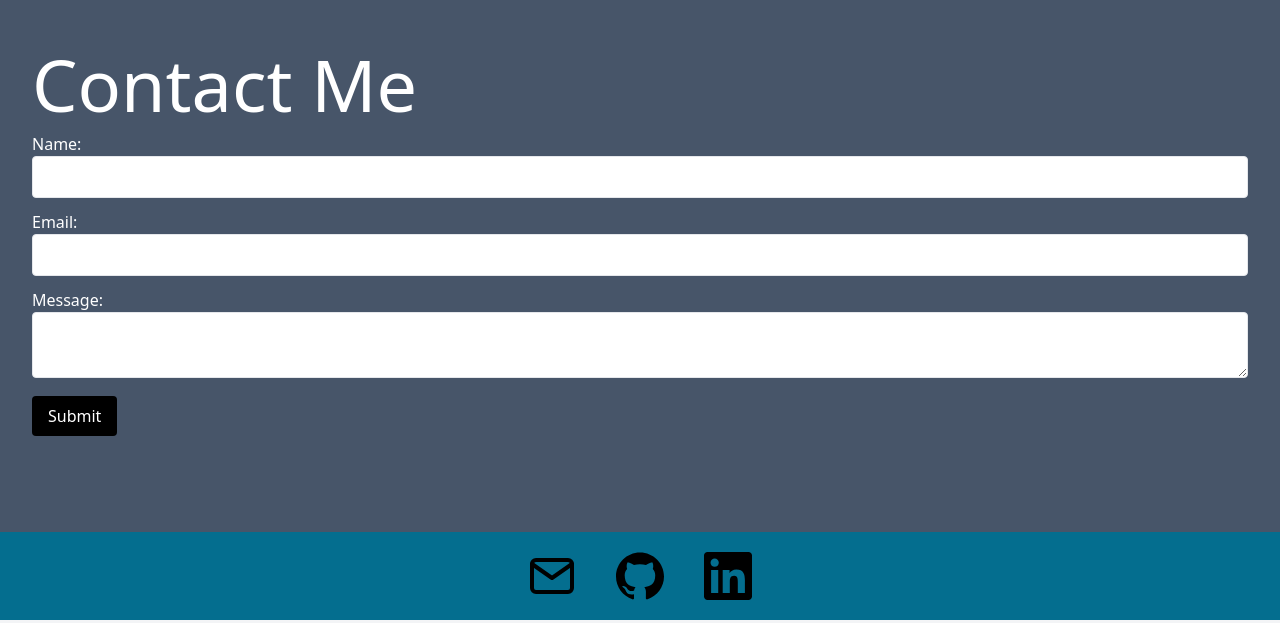
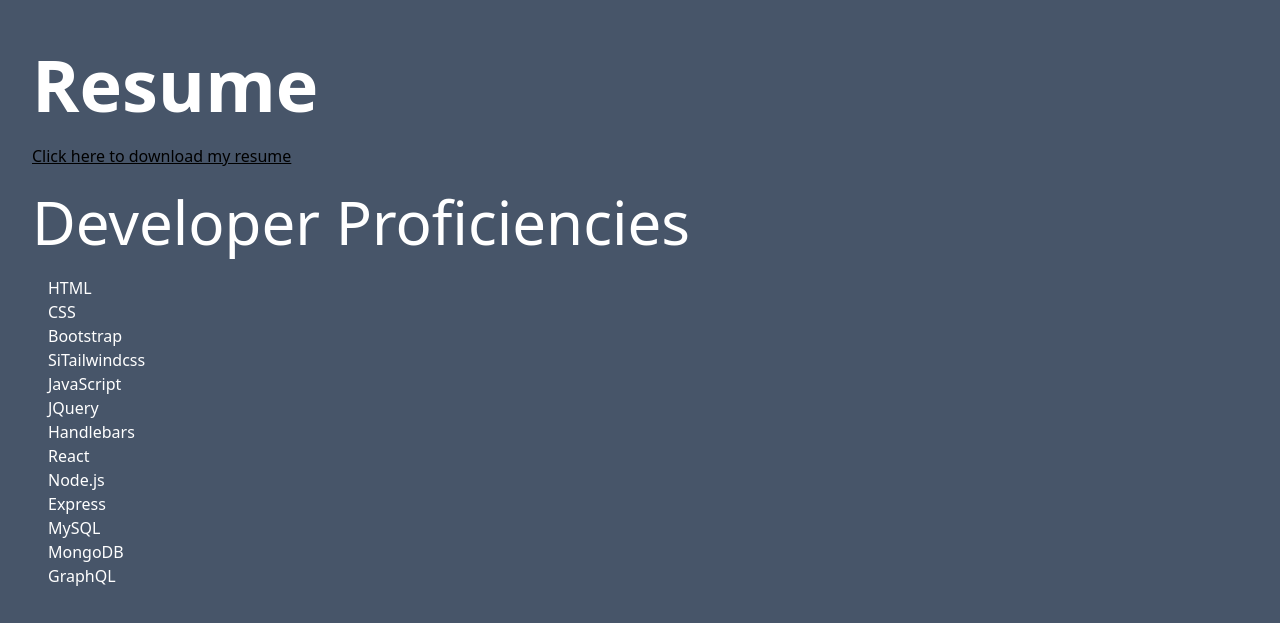
Before and after one commit to josh4got/Dev-Portfolio, a React (Create React App) app in the folder dev-portfolio-app/: page / in a window 1280 px wide. Shown: the part 1517-2140 px from the top of the page. Built offline with nearby package versions, Linux system fonts and the light colour scheme.

Commit message:
added component

```diff
--- a/dev-portfolio-app/src/App.js
+++ b/dev-portfolio-app/src/App.js
@@ -4,6 +4,7 @@
 import Footer from './components/Footer';
 import Projects from './components/Projects';
 import ContactForm from './components/ContactForm';
+import Resume from './components/Resume';
 
 function App() {
   return (
@@ -11,6 +12,7 @@
 <Header />
 <About />
 <Projects />
+<Resume />
 <ContactForm />
 <Footer />
     </div>
--- a/dev-portfolio-app/src/components/Header.js
+++ b/dev-portfolio-app/src/components/Header.js
@@ -15,9 +15,9 @@
 {/* Menu */}
 <div className='hidden md:flex ml-auto'>
   <ul className='flex gap-3'>
-    <li className='hover:text-[#046E8F]'><a href="#home">Home</a></li>
+    <li className='hover:text-[#046E8F]'><a href="#about">About</a></li>
     <li className='hover:text-[#046E8F]'><a href="#projects">Projects</a></li>
-    <li className='hover:text-[#046E8F]'><a href="#about">About</a></li>
+    <li className='hover:text-[#046E8F]'><a href="#resume">Resume</a></li>
     <li className='hover:text-[#046E8F]'><a href="#contact">Contact</a></li>
   </ul>
 </div>
--- /dev/null
+++ b/dev-portfolio-app/src/components/Resume.js
@@ -0,0 +1,35 @@
+import React from 'react';
+import ResumePDF from '../assets/Joshua Bott Resume-2.pdf';
+function Resume() {
+  return (
+    <div className='bg-slate-600 py-24 px-8'>
+      <h1 className='text-4xl sm:text-7xl font-bold text-white'>Resume</h1>
+      <br></br>
+      <p className='text-white'>
+        <a className="text-black underline"href={ResumePDF} download>
+        Click here to download my resume
+        </a>
+      </p>
+      <br></br>
+      <h2 className='text-3xl sm:text-6xl text-white'>Developer Proficiencies</h2>
+      <br></br>
+      <ul className='text-white'>
+        <li>HTML</li>
+        <li>CSS</li>
+        <li>Bootstrap</li>
+        <li>SiTailwindcss</li>
+        <li>JavaScript</li>
+        <li>JQuery</li>
+        <li>Handlebars</li>
+        <li>React</li>
+        <li>Node.js</li>
+        <li>Express</li>
+        <li>MySQL</li>
+        <li>MongoDB</li>
+        <li>GraphQL</li>
+      </ul>
+    </div>
+  );
+}
+
+export default Resume;
```
Also changed, not shown: 1 other file (tests, documents, lock files or other folders).
